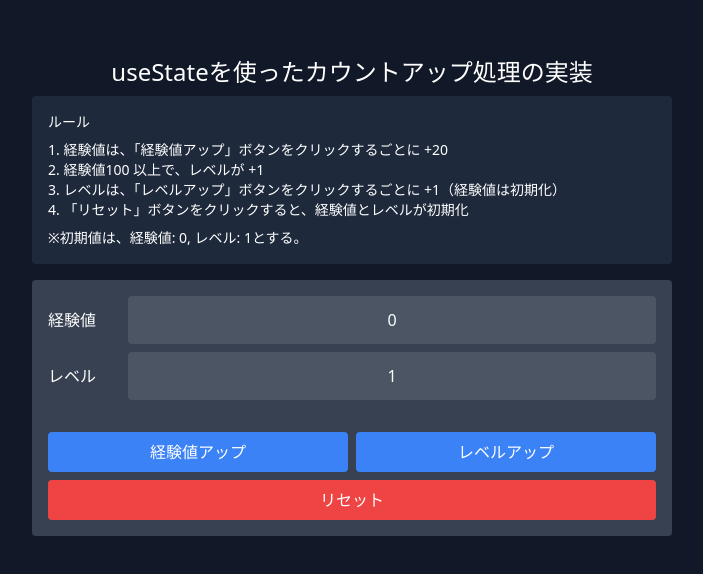
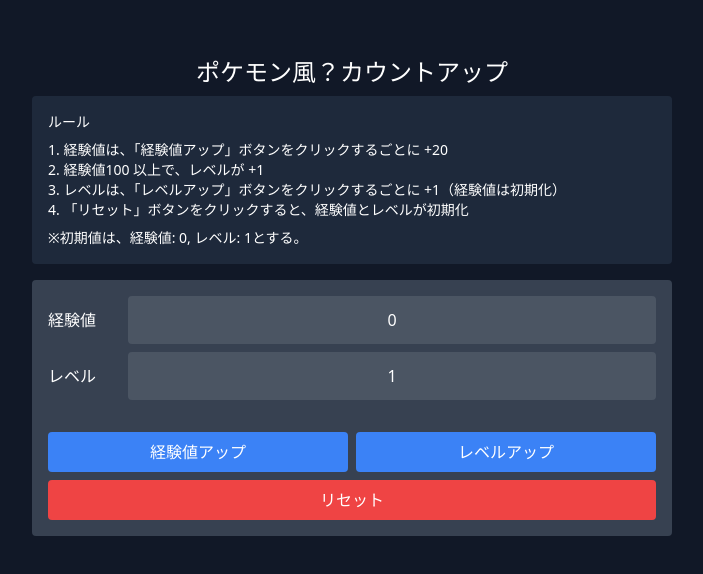
Before and after one commit to YQh9Mh3181jzEJ5/learn-levelup-usestate-react-basics, a React (Vite) app: page / in a window 1280 px wide. Shown: the part 104-678 px from the top of the page, without its empty margins (288-991 px from the left). Built offline with nearby package versions, Linux system fonts and the light colour scheme.

Commit message:
feat: change h1 text

```diff
--- a/src/components/GameRules.tsx
+++ b/src/components/GameRules.tsx
@@ -3,9 +3,7 @@
 
 export const GameRules: React.FC = (): JSX.Element => (
   <div className="mb-4">
-    <h1 className="text-2xl text-center mb-2">
-      useStateを使ったカウントアップ処理の実装
-    </h1>
+    <h1 className="text-2xl text-center mb-2">ポケモン風？カウントアップ</h1>
     <RulesList />
   </div>
 );
```
